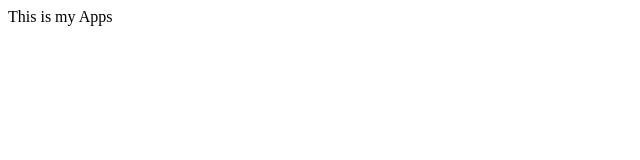
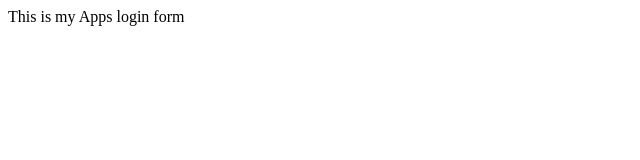
Before and after one commit to sorathiyasohil/myappsample, a plain HTML site: page index.html in a window 1280 px wide. Shown: the full height of the page, 0-640 px from the left. Drawn offline with Linux system fonts and the light colour scheme.

```diff
--- a/index.html
+++ b/index.html
@@ -4,6 +4,9 @@
     <title>My App</title>
 </head>
 
-<body>This is my Apps</body>
+<body>
+    This is my Apps
+    login form
+</body>
 
 </html>
```
Also changed, not shown: 1 other file.
